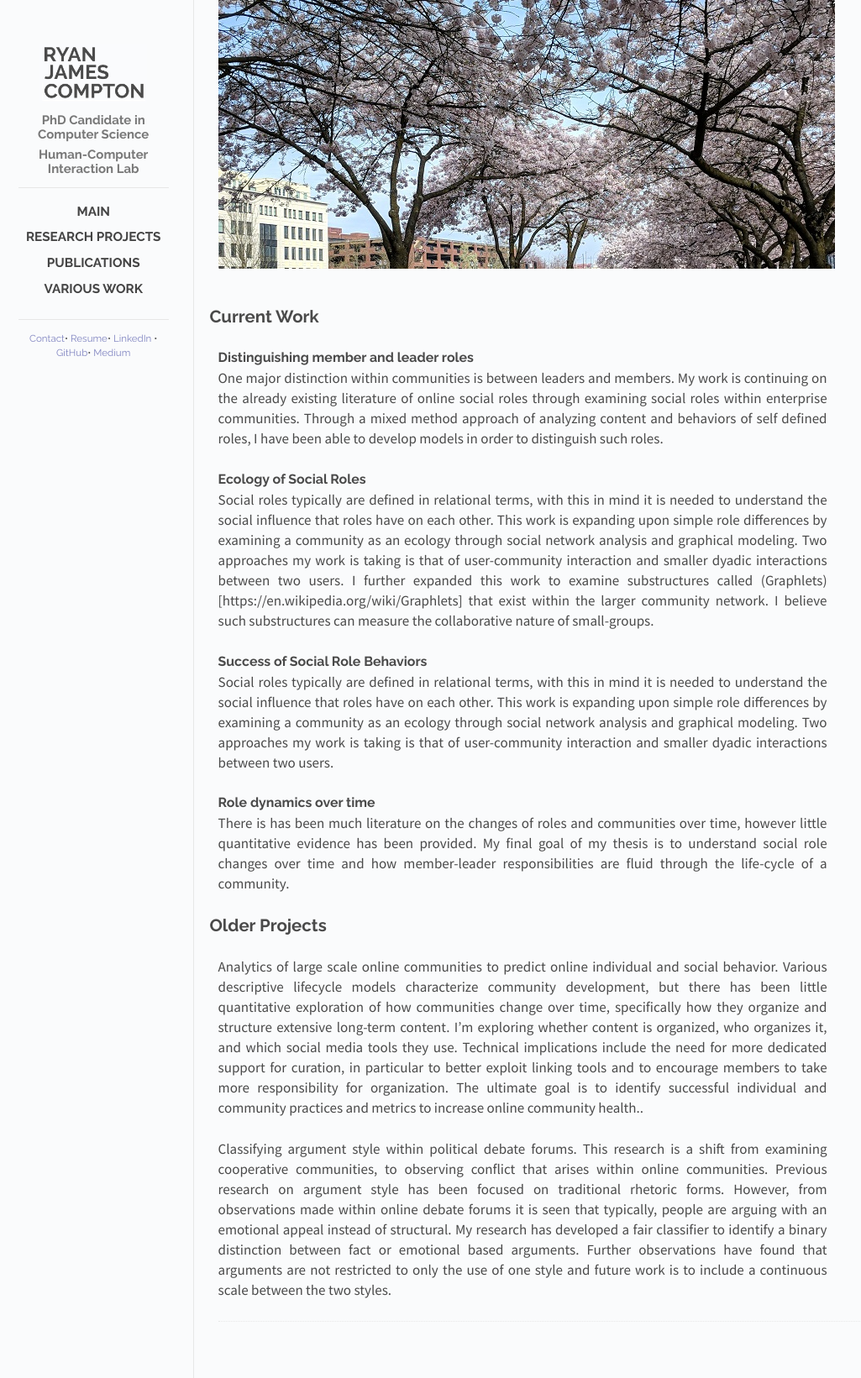
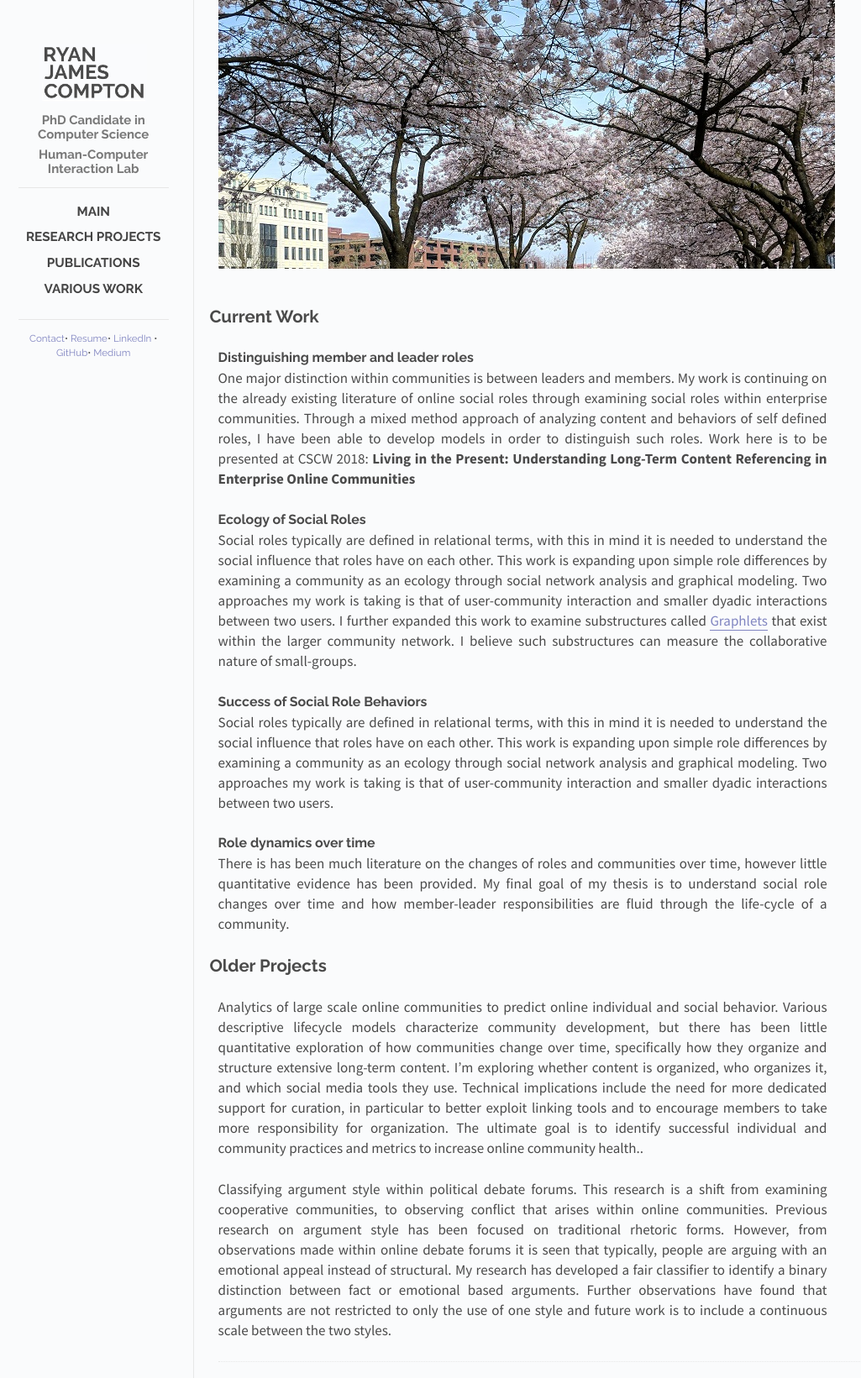
Before and after one commit to rcompt/rcompt.github.io, a Jekyll site: the page built from _posts/2018-10-02-Research Projects.md, in a window 1280 px wide. Shown: the whole page at 84% size, without its empty margins (128-1153 px from the left). Built offline with Jekyll 4.4.1, drawn with Linux system fonts in a browser that asks for light colours; Markdown is read by kramdown in place of the engine named in the settings.

Commit message:
Update 2018-10-02-Research Projects.md

```diff
--- a/_posts/2018-10-02-Research Projects.md
+++ b/_posts/2018-10-02-Research Projects.md
@@ -9,11 +9,11 @@ categories: posts
 
 ### Distinguishing member and leader roles
 
-One major distinction within communities is between leaders and members. My work is continuing on the already existing literature of online social roles through examining social roles within enterprise communities. Through a mixed method approach of analyzing content and behaviors of self defined roles, I have been able to develop models in order to distinguish such roles.
+One major distinction within communities is between leaders and members. My work is continuing on the already existing literature of online social roles through examining social roles within enterprise communities. Through a mixed method approach of analyzing content and behaviors of self defined roles, I have been able to develop models in order to distinguish such roles. Work here is to be presented at CSCW 2018: __Living in the Present: Understanding Long-Term Content Referencing in Enterprise Online Communities__
 
 ### Ecology of Social Roles
 
-Social roles typically are defined in relational terms, with this in mind it is needed to understand the social influence that roles have on each other. This work is expanding upon simple role differences by examining a community as an ecology through social network analysis and graphical modeling. Two approaches my work is taking is that of user-community interaction and smaller dyadic interactions between two users. I further expanded this work to examine substructures called (Graphlets)[https://en.wikipedia.org/wiki/Graphlets] that exist within the larger community network. I believe such substructures can measure the collaborative nature of small-groups.
+Social roles typically are defined in relational terms, with this in mind it is needed to understand the social influence that roles have on each other. This work is expanding upon simple role differences by examining a community as an ecology through social network analysis and graphical modeling. Two approaches my work is taking is that of user-community interaction and smaller dyadic interactions between two users. I further expanded this work to examine substructures called [Graphlets](https://en.wikipedia.org/wiki/Graphlets) that exist within the larger community network. I believe such substructures can measure the collaborative nature of small-groups.
 
 ### Success of Social Role Behaviors
 
```
